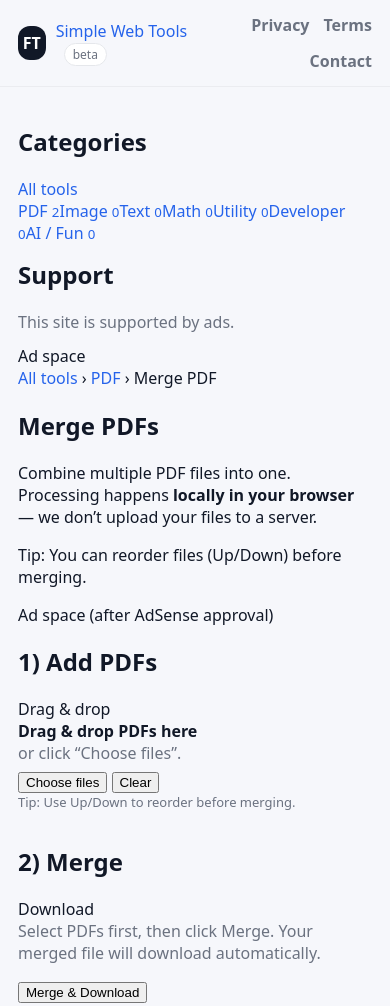
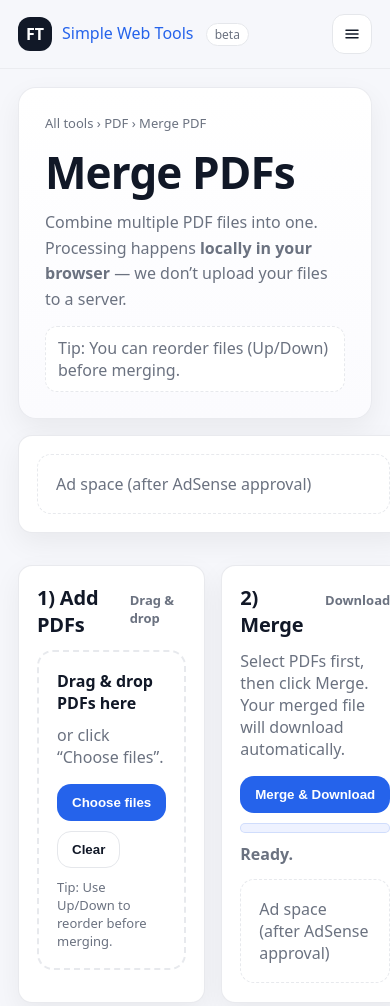
Before and after one commit to Rychee-work/simple-web-tools, a plain HTML site: page pdf/merge/index.html in a window 390 px wide. Shown: the top 1006 px of the page. Drawn offline with Linux system fonts and the light colour scheme; a script that the page names is missing.

Commit message:
Change UI

```diff
--- a/assets/css/styles.css
+++ b/assets/css/styles.css
@@ -93,4 +93,267 @@ a:hover{text-decoration:underline}
   height:40px;
   border-radius:12px;
   border:1px solid var(--border);
-  bac
+  background:#fff;
+  color:var(--text);
+  cursor:pointer;
+}
+.menu-btn:hover{filter:brightness(.99)}
+.menu-btn svg{width:18px;height:18px}
+
+/* Layout: Sidebar + Main */
+.layout{
+  display:grid;
+  grid-template-columns: 260px minmax(0, 1fr);
+  gap:16px;
+  align-items:start;
+}
+
+/* ★重要：ここで 1fr にしない（あなたの意図） */
+@media (max-width: 900px){
+  .layout{grid-template-columns:220px minmax(0,1fr); gap:12px;}
+}
+@media (max-width: 720px){
+  .layout{grid-template-columns:200px minmax(0,1fr); gap:10px;}
+}
+
+/* Sidebar (desktop/tablet) */
+.sidebar{
+  position: sticky;
+  top: 88px; /* header height */
+  max-height: calc(100vh - 88px - 18px);
+  overflow: auto; /* 長いときは左だけスクロール */
+}
+.main{min-width:0}
+
+/* ===== Phone: off-canvas drawer ===== */
+@media (max-width: 560px){
+  .header-inner{gap:10px}
+  .nav{display:none}
+  .menu-btn{display:inline-flex}
+
+  .layout{grid-template-columns: 1fr;}
+
+  .sidebar{
+    position: fixed;
+    top: 0;
+    left: 0;
+    height: 100vh;
+    width: min(88vw, 360px);
+    max-height: none;
+    overflow: auto;
+    transform: translateX(-110%);
+    transition: transform .18s ease;
+    z-index: 200;
+    padding: 14px;
+    background: var(--bg);
+  }
+  body.sidebar-open .sidebar{transform: translateX(0)}
+
+  .sidebar-overlay{
+    position: fixed;
+    inset: 0;
+    background: rgba(17,24,39,.42);
+    opacity: 0;
+    pointer-events: none;
+    transition: opacity .18s ease;
+    z-index: 150;
+  }
+  body.sidebar-open .sidebar-overlay{
+    opacity: 1;
+    pointer-events: auto;
+  }
+}
+
+.cat-list{
+  display:grid;
+  gap:10px;
+  margin-top:10px;
+}
+.cat{
+  display:flex;
+  justify-content:space-between;
+  align-items:center;
+  padding:10px 12px;
+  border-radius:12px;
+  border:1px solid var(--border);
+  background:#fff;
+  font-weight:800;
+  color:var(--text);
+}
+.cat:hover{background:#f9fafb;text-decoration:none}
+.cat small{
+  color:var(--muted);
+  font-weight:700;
+}
+
+/* Cards / hero / tools */
+.card{
+  background:var(--card);
+  border:1px solid rgba(229,231,235,.85);
+  border-radius:var(--radius);
+  box-shadow:var(--shadow);
+  padding:18px;
+}
+.hero{
+  padding:26px;
+  border-radius:18px;
+  border:1px solid rgba(229,231,235,.8);
+  background:linear-gradient(180deg,#ffffff 0%, #fbfbfe 100%);
+  box-shadow:var(--shadow);
+}
+.hero h1{
+  font-size:44px;
+  letter-spacing:-.02em;
+  margin:0 0 8px;
+}
+.hero p{
+  margin:0;
+  color:var(--muted);
+  line-height:1.6;
+  max-width:62ch;
+}
+.note{
+  margin-top:14px;
+  padding:10px 12px;
+  border-radius:12px;
+  border:1px dashed rgba(229,231,235,.9);
+  color:var(--muted);
+  background:#fff;
+}
+
+.section-title{
+  display:flex;
+  align-items:baseline;
+  justify-content:space-between;
+  gap:10px;
+  margin-bottom:12px;
+}
+.section-title h2{
+  margin:0;
+  font-size:20px;
+  letter-spacing:-.01em;
+}
+.hint{
+  color:var(--muted);
+  font-weight:700;
+  font-size:13px;
+}
+
+.grid{
+  margin-top:16px;
+  display:grid;
+  gap:16px;
+}
+.tool-list{
+  display:grid;
+  gap:12px;
+}
+.tool{
+  display:flex;
+  align-items:center;
+  justify-content:space-between;
+  gap:12px;
+  padding:14px;
+  border-radius:14px;
+  border:1px solid var(--border);
+  background:#fff;
+}
+.tool .left{min-width:0}
+.name{
+  margin:0;
+  font-weight:900;
+}
+.desc{
+  margin:6px 0 0;
+  color:var(--muted);
+  line-height:1.4;
+}
+
+.btn{
+  display:inline-flex;
+  align-items:center;
+  justify-content:center;
+  color:var(--text);
+  text-decoration:none;
+  font-weight:800;
+  padding:10px 14px;
+  border-radius:14px;
+  border:1px solid var(--border);
+  background:#fff;
+  white-space:nowrap;
+}
+.btn:hover{text-decoration:none}
+.btn.primary{
+  background:var(--accent);
+  color:#fff;
+  border-color:transparent;
+}
+.btn.primary:hover{filter:brightness(.98)}
+.btn.disabled{
+  opacity:.6;
+  pointer-events:none;
+}
+
+.ad-slot{
+  border:1px dashed rgba(229,231,235,.9);
+  border-radius:14px;
+  padding:18px;
+  color:var(--muted);
+  background:#fff;
+}
+
+/* Tool page widgets */
+.drop{
+  border:2px dashed rgba(229,231,235,.9);
+  border-radius:16px;
+  padding:18px;
+  background:#fff;
+}
+.kv{
+  display:grid;
+  gap:10px;
+}
+.row{
+  display:flex;
+  gap:10px;
+  flex-wrap:wrap;
+  align-items:center;
+}
+
+.progress{
+  height:10px;
+  background:#eef2ff;
+  border-radius:999px;
+  overflow:hidden;
+  margin-top:10px;
+  border:1px solid rgba(37,99,235,.15);
+}
+.progress > div{
+  height:100%;
+  width:0%;
+  background:var(--accent);
+}
+
+/* Footer */
+.footer{
+  border-top:1px solid rgba(229,231,235,.8);
+  margin-top:30px;
+  background:transparent;
+}
+.footer-inner{
+  max-width:1100px;
+  margin:0 auto;
+  padding:18px 18px 26px;
+  display:flex;
+  justify-content:space-between;
+  align-items:center;
+  gap:12px;
+  color:var(--muted);
+  flex-wrap:wrap;
+}
+.footer a{color:var(--muted);font-weight:700}
+.footer a:hover{color:var(--text)}
+
+.breadcrumbs{font-size:13px;color:var(--muted);margin-bottom:10px;}
+.breadcrumbs a{color:inherit;text-decoration:none;}
+.breadcrumbs a:hover{text-decoration:underline;}
--- a/assets/js/tools-ui.js
+++ b/assets/js/tools-ui.js
@@ -16,11 +16,9 @@
     { key: "ai-fun",  label: "AI / Fun" },
   ];
 
-  function $(sel){ return document.querySelector(sel); }
   function el(tag, cls){ const e=document.createElement(tag); if(cls) e.className=cls; return e; }
 
   function getPathParts(){
-    // "/pdf/merge/" -> ["pdf","merge"]
     const parts = location.pathname.replace(/\/+$/,'').split('/').filter(Boolean);
     return parts;
   }
@@ -45,7 +43,6 @@
       if(!m.has(t.category)) m.set(t.category, []);
       m.get(t.category).push(t);
     }
-    // stable order by title
     for(const [k,arr] of m.entries()){
       arr.sort((a,b)=>String(a.title||"").localeCompare(String(b.title||""), undefined, { sensitivity: "base" }));
     }
@@ -81,7 +78,6 @@
   }
 
   function ensureSupportCard(){
-    // If a page forgot to include it, inject it (safety net)
     const sidebar = document.querySelector('aside.sidebar');
     if(!sidebar) return;
     if(sidebar.querySelector('.ad-slot')) return;
@@ -128,8 +124,6 @@
 
     for(const c of CATEGORY_LABELS){
       const tools = categoriesMap.get(c.key) || [];
-
-      // Skip empty categories on home to keep it clean
       if(tools.length === 0) continue;
 
       const card = el('div','card');
@@ -192,18 +186,14 @@
     if(parts.length >= 1){
       const cat = parts[0];
       const catLabel = (CATEGORY_LABELS.find(x=>x.key===cat)?.label) || cat;
-      const sep1 = document.createTextNode("  ›  ");
-      bc.appendChild(sep1);
-
+      bc.appendChild(document.createTextNode("  ›  "));
       const aCat = el('a'); aCat.href = `/${cat}/`; aCat.textContent = catLabel;
       bc.appendChild(aCat);
 
       if(parts.length >= 2){
         const slug = parts[1];
         const t = (categoriesMap.get(cat) || []).find(x=>x.slug===slug);
-        const sep2 = document.createTextNode("  ›  ");
-        bc.appendChild(sep2);
-
+        bc.appendChild(document.createTextNode("  ›  "));
         const cur = el('span');
         cur.textContent = (t && t.title) ? t.title : slug;
         bc.appendChild(cur);
@@ -211,13 +201,13 @@
     }
   }
 
-  // ===== Mobile sidebar drawer (minimal JS) =====
+  /* ===== Mobile drawer (minimal JS) ===== */
   function injectMobileMenu(){
     const headerInner = document.querySelector('.header-inner');
     const sidebar = document.querySelector('aside.sidebar');
     if(!headerInner || !sidebar) return;
 
-    // Overlay (for closing)
+    // overlay
     if(!document.querySelector('.sidebar-overlay')){
       const ov = document.createElement('div');
       ov.className = 'sidebar-overlay';
@@ -225,7 +215,7 @@
       document.body.appendChild(ov);
     }
 
-    // Button (only visible via CSS on small screens)
+    // button
     if(!headerInner.querySelector('.menu-btn')){
       const btn = document.createElement('button');
       btn.type = 'button';
@@ -238,17 +228,21 @@
       btn.addEventListener('click', () => {
         document.body.classList.toggle('sidebar-open');
       });
-
-      // Put it to the right side of header (after nav). If nav is hidden on mobile, it's still fine.
       headerInner.appendChild(btn);
     }
 
-    // Close drawer on Escape
+    // close when clicking a sidebar link (phone UX)
+    sidebar.addEventListener('click', (e) => {
+      const a = e.target.closest('a');
+      if(a) document.body.classList.remove('sidebar-open');
+    });
+
+    // ESC
     window.addEventListener('keydown', (e) => {
       if(e.key === 'Escape') document.body.classList.remove('sidebar-open');
     });
 
-    // Close drawer when leaving phone breakpoint
+    // if leaving phone width, ensure closed
     window.addEventListener('resize', () => {
       if(window.innerWidth > 560) document.body.classList.remove('sidebar-open');
     });
@@ -257,6 +251,7 @@
   // Boot
   document.addEventListener('DOMContentLoaded', async () => {
     injectMobileMenu();
+
     const tools = await loadTools();
     const categoriesMap = groupByCategory(tools);
 
```
